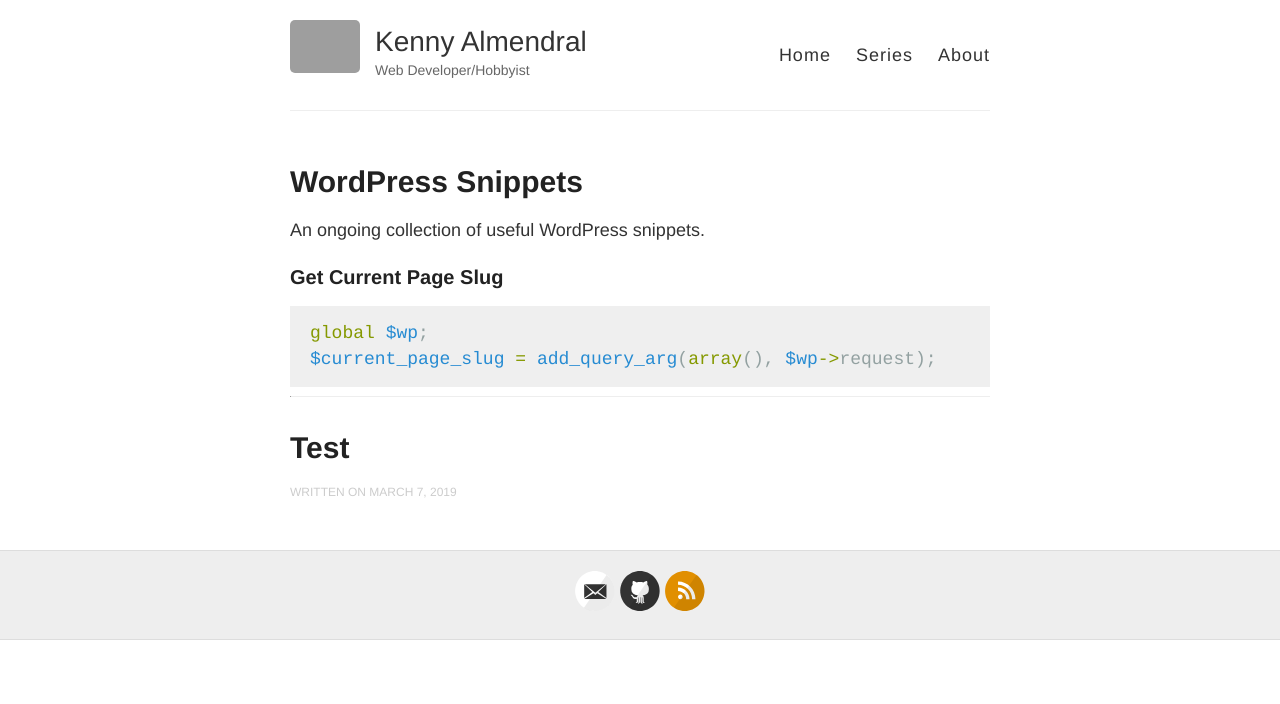
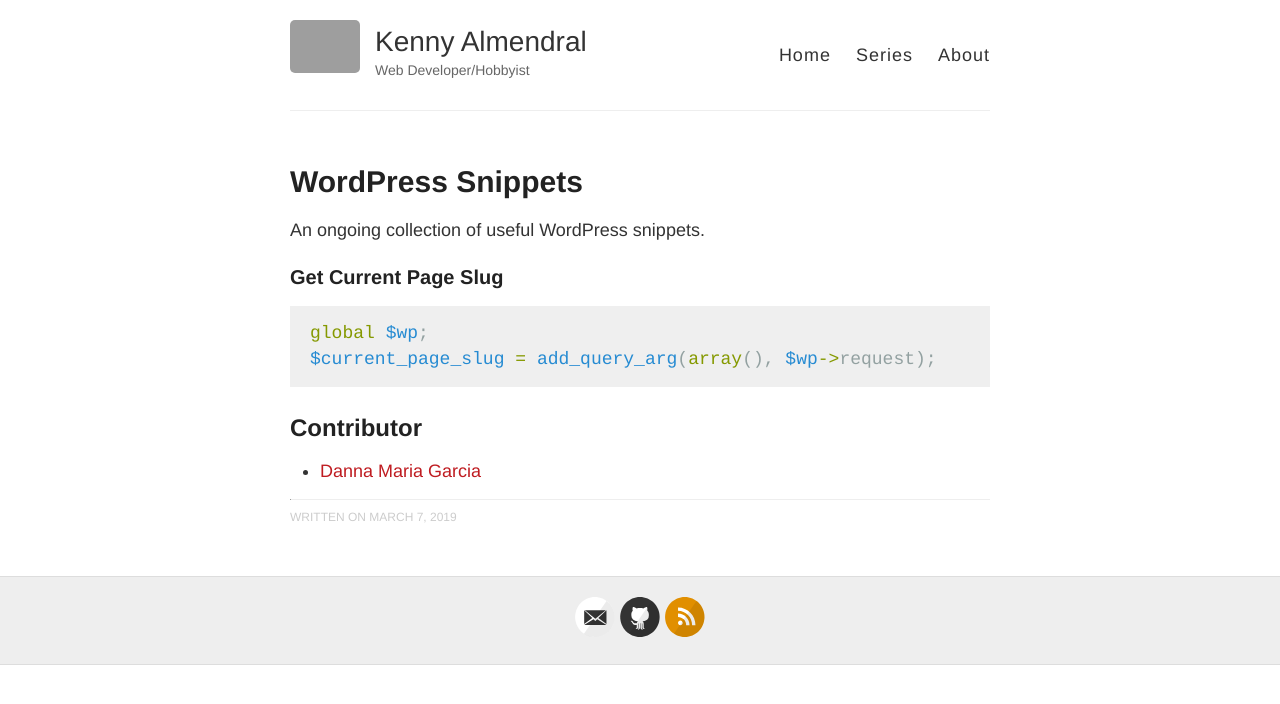
Before and after one commit to kennyalmendral/kennyalmendral.github.io, a Jekyll site: the page built from _posts/2019-03-07-wordpress-snippets.md, in a window 1280 px wide. Shown: the top 704 px of the page. Built offline with Jekyll 4.4.1, drawn with Linux system fonts in a browser that asks for light colours; grey boxes are pictures that could not be loaded.

Commit message:
Update 2019-03-07-wordpress-snippets.md

````diff
--- a/_posts/2019-03-07-wordpress-snippets.md
+++ b/_posts/2019-03-07-wordpress-snippets.md
@@ -11,6 +11,7 @@
 $current_page_slug = add_query_arg(array(), $wp->request);
 ```
 
+## Contributor
++ [Danna Maria Garcia](https://github.com/dannamariegarcia){:target="_blank"}
+
 ---
-
-# Test
````
